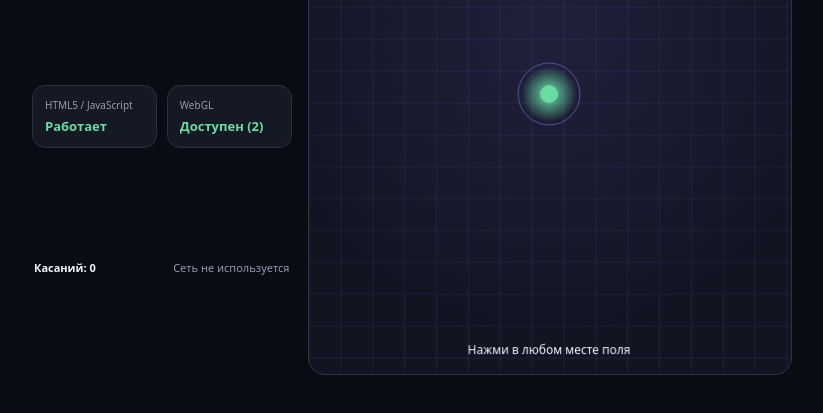
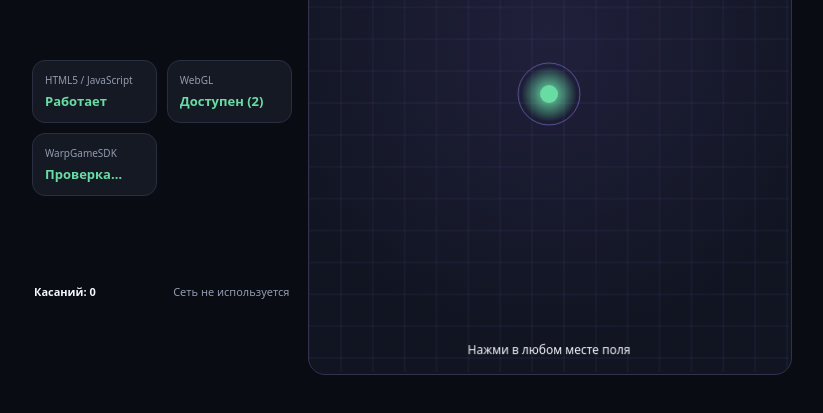
Before and after one commit to ded0TM0R0Z/Warp-Game, a plain HTML site: page app/src/main/assets/runtime_test/index.html in a window 1280 px wide. Shown: the part 197-610 px from the top of the page, without its empty margins (228-1051 px from the left). Drawn offline with Linux system fonts and the light colour scheme.

Commit message:
test: display native game SDK status

```diff
--- a/app/src/main/assets/runtime_test/index.html
+++ b/app/src/main/assets/runtime_test/index.html
@@ -24,6 +24,10 @@
                 <span class="status-label">WebGL</span>
                 <strong id="webgl-status">Проверка…</strong>
             </div>
+            <div class="status-card">
+                <span class="status-label">WarpGameSDK</span>
+                <strong id="sdk-status">Проверка…</strong>
+            </div>
         </section>
 
         <canvas id="game" aria-label="Игровое поле"></canvas>
```
